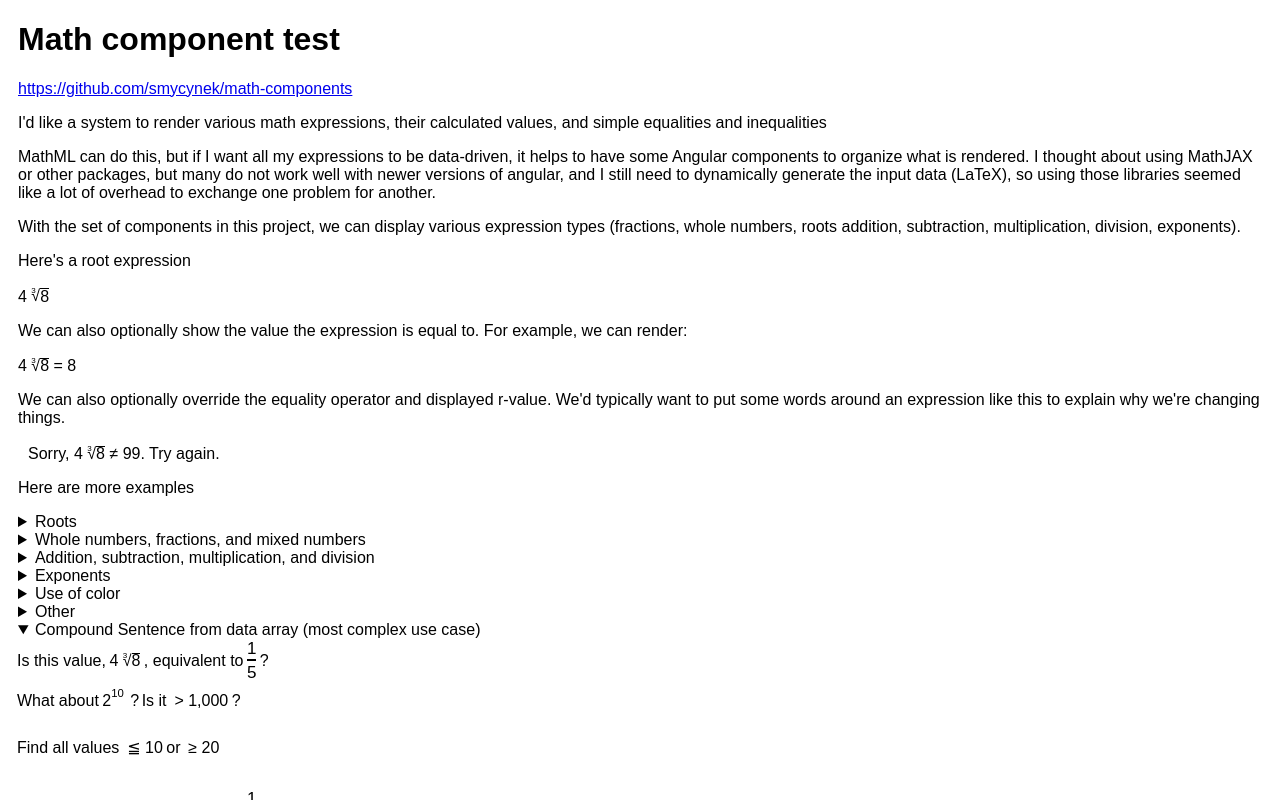
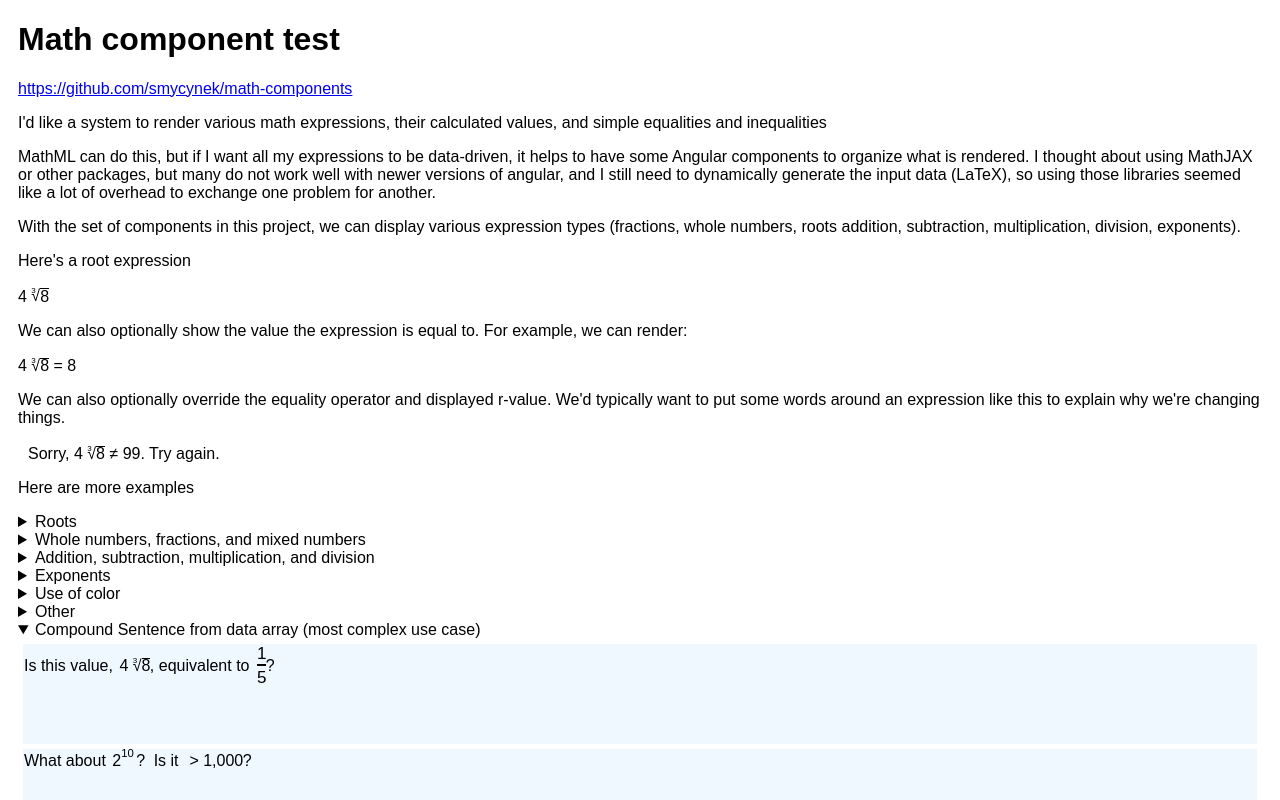
Before and after one commit to smycynek/math-components, an Angular app: page / in a window 1280 px wide. Both pictures are taken after a click on the heading "Compound Sentence from data array (most complex use case)". Shown: the top 800 px of the page. Built offline with nearby package versions, Linux system fonts and the light colour scheme.

Commit message:
add conditional spacing

```diff
--- a/src/app/app.component.ts
+++ b/src/app/app.component.ts
@@ -7,7 +7,7 @@ import { MixedNumberComponent } from '../expression-components/mixed-number/mixe
 import { RootComponent } from '../expression-components/root/root.component';
 import { MathContainerComponent } from '../math-container/math-container.component';
 import { RootData, MixedNumData, MultOpData, DivOpData, AddOpData, SubOpData, ExpOpData } from '../expression-data/expressionData';
-import { OP_GT, OP_GTE, OP_LE, OP_NE } from '../expression-data/operators';
+import { OP_GT, OP_LT, OP_NE } from '../expression-data/operators';
 import { RValueComponent } from '../expression-components/r-value/r-value.component';
 import { MathSentenceComponent } from '../math-sentence/math-sentence.component';
 
@@ -209,14 +209,14 @@ export class AppComponent {
   new MixedNumData(OP_GT, 1000, 0, 0),
   "?"];
 
-  compoundSentence3=["Find all values",
-  new MixedNumData(OP_LE, 10, 0, 0),
-  "or",
-  new MixedNumData(OP_GTE, 20, 0, 0)];
+  compoundSentence3=[`Find all values ${OP_LT}`,
+  new MixedNumData(null, 10, 0, 0),
+  `or ${OP_GT}`,
+  new MixedNumData(null, 20, 0, 0)];
 
   compoundSentence4=['Is this value,',
   new RootData(null, 4, 3, 8).dataAsObject(),
-  ', equivalent to', new MixedNumData(null, 0, 1, 5).dataAsObject(),
+  ', equivalent to', new MixedNumData(null, 0, 1, 5),
   '?'];
 
   compoundSentence5=["Find all numbers between",
@@ -231,7 +231,7 @@ export class AppComponent {
 
   compoundSentence7=[ "Find all prime numbers"];
 
-  compoundSentence8 = [this.newMixedNumber(null, 2,0,0), "times itself (",
+  compoundSentence8 = ['Correct.', this.newMixedNumber(null, 2,0,0), "times itself (",
   this.newMixedNumber(null, 2,0,0), ") equals",  this.newMixedNumber(null, 4,0,0)
 ];
 
--- a/src/math-sentence/math-sentence.component.html
+++ b/src/math-sentence/math-sentence.component.html
@@ -1,7 +1,7 @@
 <div class="math-sentence">
     <span *ngFor="let dataSegment of dataArray;">
         @if (isString(dataSegment)) {
-        <span class="math-text">
+        <span [ngClass]="{'math-text-short': isPunctuationPhrase(dataSegment),  'math-text': !isPunctuationPhrase(dataSegment)}">
             {{dataSegment}}
         </span>
         }
--- a/src/math-sentence/math-sentence.component.less
+++ b/src/math-sentence/math-sentence.component.less
@@ -1,10 +1,18 @@
 .math-sentence {
-    height:50px;
+    height:100px;
+    background-color: aliceblue;
+    margin:5px;
 }
 
 .math-text {
-    margin: -1px;
-    padding: -1px;
+    margin-left: 1px;
+    margin-right: 2px;
+}
+
+.math-text-short {
+    margin-left: -5px;
+    padding-left: -5px;
+    margin-right: 3px;
 }
 
 math-exp {
--- a/src/math-sentence/math-sentence.component.ts
+++ b/src/math-sentence/math-sentence.component.ts
@@ -15,5 +15,9 @@ export class MathSentenceComponent {
     return typeof (obj) == 'string';
   }
 
+  public isPunctuationPhrase(value: string) {
+    return (value.startsWith('.') || value.startsWith(',') || value.startsWith('?'));
+  }
+
   @Input() dataArray!: any;
 }
```
